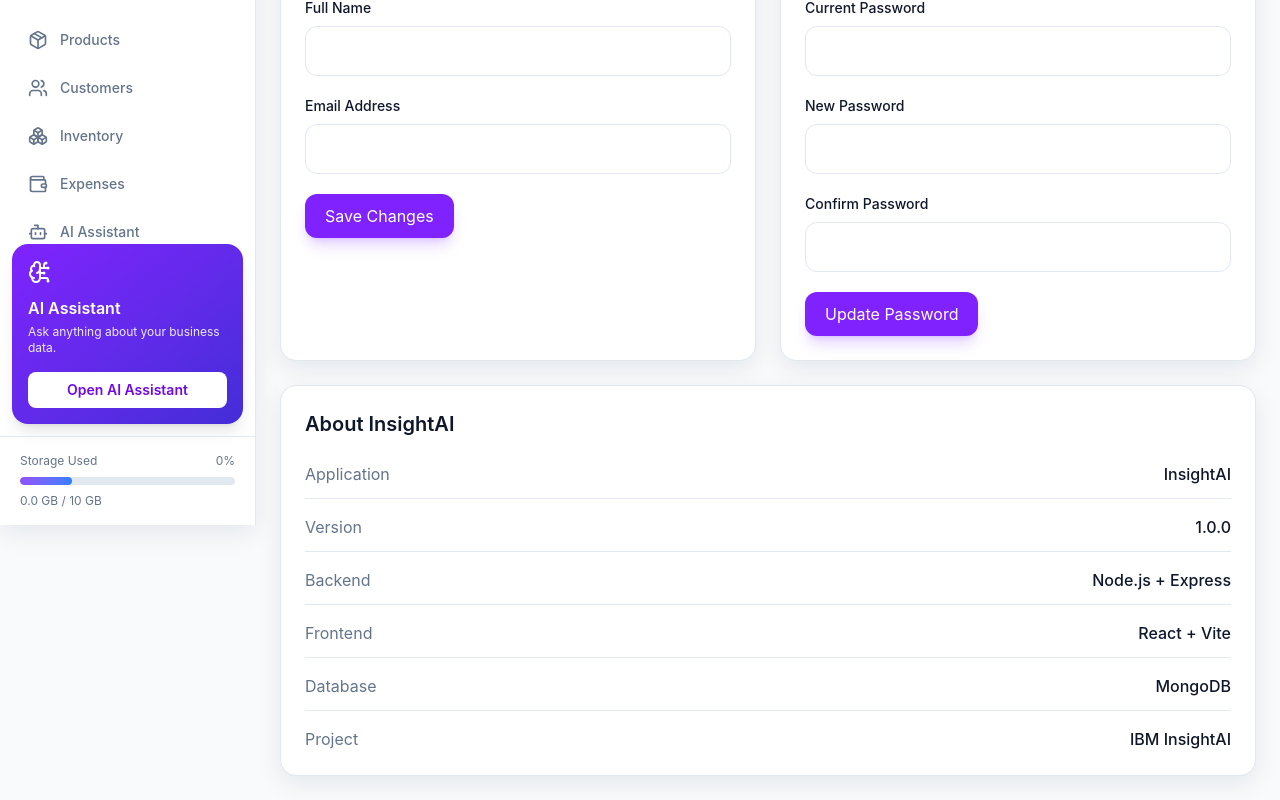
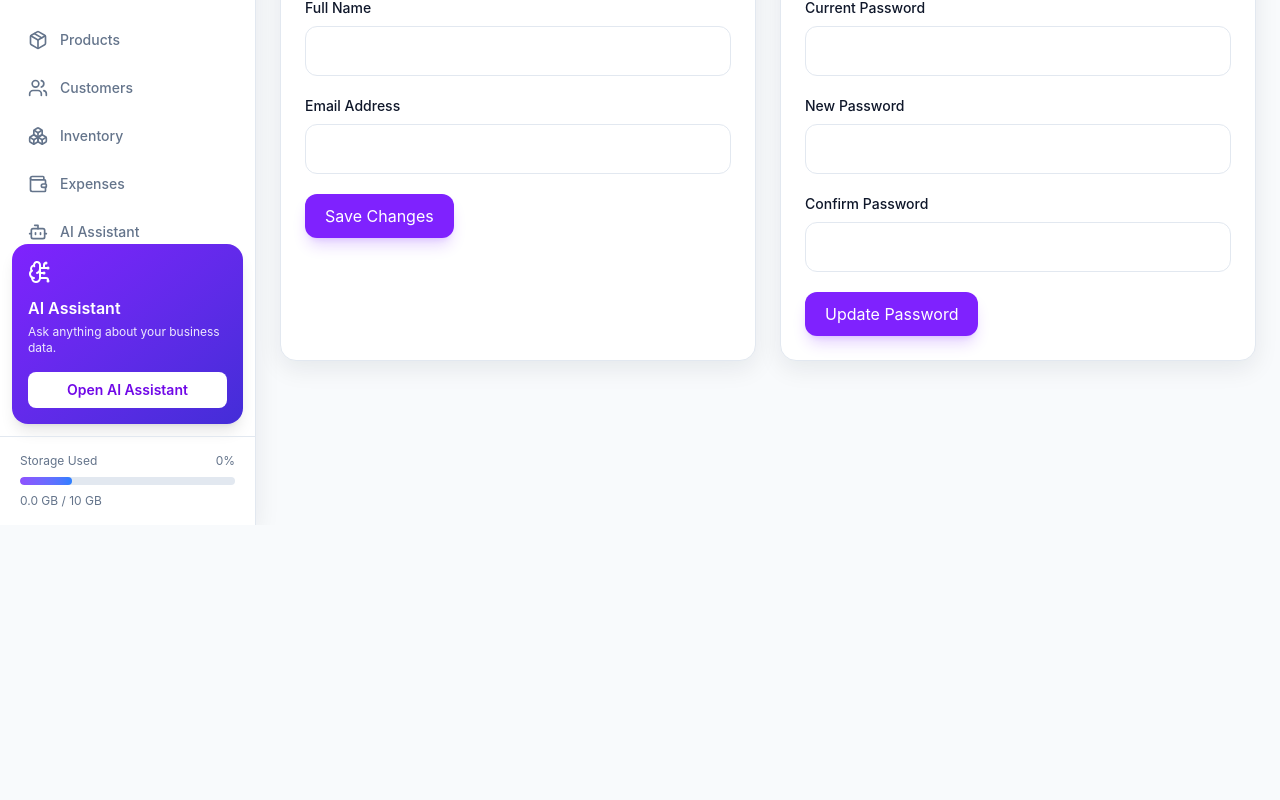
Before and after one commit to studtech2026/inSightAI-Project, a React (Vite) app in the folder inSightAI-Frontend/: page /settings in a window 1280 px wide. Shown: the part 275-1075 px from the top of the page. After the commit the page ends 800 px from the top, so only its background shows below. Built offline with nearby package versions, Linux system fonts and the light colour scheme; no server answers; sample sign-in values are in the browser's storage.

Commit message:
Fixing Setting page

```diff
--- a/inSightAI-Frontend/src/pages/Settings/Settings.jsx
+++ b/inSightAI-Frontend/src/pages/Settings/Settings.jsx
@@ -3,7 +3,7 @@
 
 import ProfileCard from "../../components/settings/ProfileCard";
 import ChangePasswordCard from "../../components/settings/ChangePasswordCard";
-import AboutCard from "../../components/settings/AboutCard";
+// import AboutCard from "../../components/settings/AboutCard";
 
 import useSettings from "../../hooks/useSettings";
 
@@ -82,9 +82,9 @@
           onSubmit={changePassword}
         />
 
-        <div className="lg:col-span-2">
+        {/* <div className="lg:col-span-2">
           <AboutCard />
-        </div>
+        </div> */}
       </div>
     </PageTransition>
   );
```
